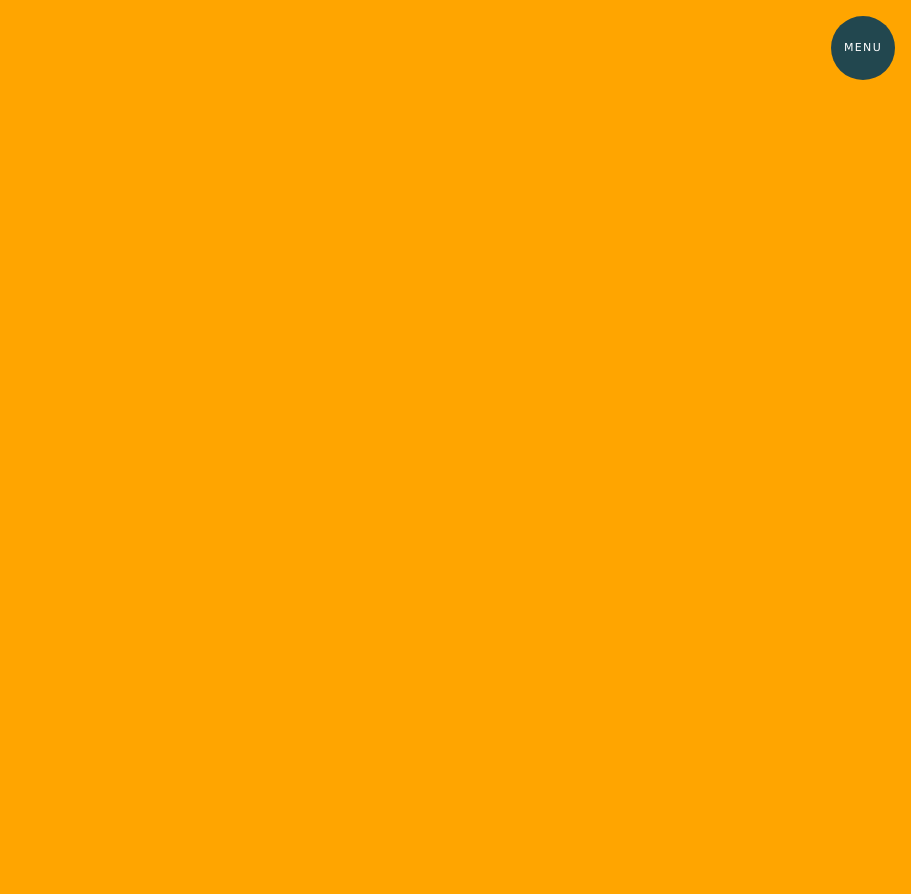
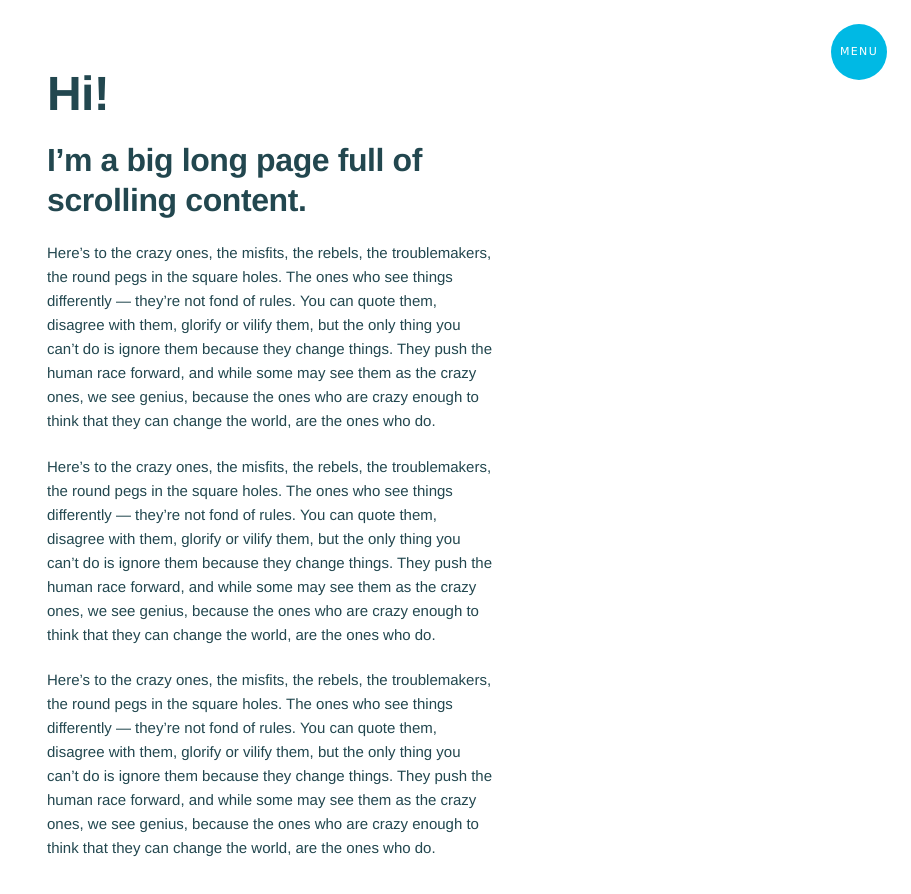
Before and after one commit to brentneave/css-only-menu, a website: page www/index.html in a window 1280 px wide. Shown: the whole page, without its empty margins (369-1280 px from the left). Before the commit the page ends 800 px from the top, so only its background shows below. Drawn offline with Linux system fonts and the light colour scheme.

Commit message:
Tweaks
Added some style and interaction things.

```diff
--- a/frontend/scss/components/component--menu.scss
+++ b/frontend/scss/components/component--menu.scss
@@ -9,40 +9,46 @@
   &__button-close, {
     display: block;
     position: fixed;
-    top: 1rem;
-    right: 1rem;
-    width: 4rem;
-    height: 4rem;
+    top: 1.5rem;
+    right: 1.5rem;
+    width: 3.5rem;
+    height: 3.5rem;
     border-radius: 50%;
-    background-color: $dark-grey;
+    background-color: $light-blue;
     color: $white;
     transform-origin: center center;
-    transition: transform .25s ease-in,
+    transition: transform .25s ease-in-out,
                 opacity .25s ease-in;
-    font-family: Lucida Grande, sans-serif;
+    font-family: Lucida Grande, Verdana, sans-serif;
     font-size: .6875rem;
     letter-spacing: .125em;
-    line-height: 4rem;
+    line-height: 3.5rem;
     text-align: center;
     text-transform: uppercase;
   }
   &__button-close {
-    transform: scale(0);
-    color: $dark-grey;
+    background-color: $dark-grey;
+    transform: rotate(-180deg);
+    opacity: 0;
   }
 
   &__list {
     position: fixed;
+    pointer-events: none;
     left: 0;
-    bottom: 100%;
+    top: 0;
     width: 100%;
     height: 100%;
+    margin: 0;
+    padding: 2.25rem 1.5rem 1.5rem;
+    @include breakpoint-4 {
+      padding: 4rem;
+    }
     overflow-y: auto;
-    padding: 4rem;
     opacity: 0;
-    transition: opacity .333s ease-in;
+    transition: opacity .333s ease-in-out;
     background-color: $light-blue;
-    text-align: center;
+    text-align: left;
     li {
       list-style-type: none;
       color: $white;
@@ -54,25 +60,22 @@
 
       opacity: 0;
       transform: translateY(3.5rem);
-      transition: transform .33s ease-out,
+      transition: transform .44s ease-out,
                   opacity .33s ease-out;
     }
   }
 
   &__checkbox:checked ~ &__button-open {
-    transform: scale(0);
-    opacity: 0;
-    color: $dark-grey;
+    transform: rotate(180deg);
   }
 
   &__checkbox:checked ~ &__button-close {
-    transform: scale(1);
+    transform: rotate(0);
     opacity: 1;
-    color: $white;
   }
 
   &__checkbox:checked ~ &__list {
-    bottom: 0;
+    pointer-events: auto;
     opacity: 1;
     li {
       opacity: 1;
--- a/frontend/scss/global/document.scss
+++ b/frontend/scss/global/document.scss
@@ -4,6 +4,12 @@ html {
 body {
     height: 100%;
     margin: 0 auto;
+    max-width: 36rem;
+    padding: 4rem 1.5rem 1.5rem;
     color: $dark-grey;
     background-color: $white;
+
+    @include breakpoint-4 {
+      padding: 4rem;
+    }
 }
--- a/frontend/scss/global/type.scss
+++ b/frontend/scss/global/type.scss
@@ -8,10 +8,11 @@ body {
 }
 
 %headline {
-    line-height: 1;
+    line-height: 1.25;
 
-    text-transform: uppercase;
-    font-weight: normal;
+    font-weight: bold;
+
+    letter-spacing: -.0125em;
 
     -webkit-font-smoothing: antialiased;
     text-rendering: optimizeLegibility;
@@ -20,8 +21,8 @@ body {
 }
 
 %body-copy {
-    font-size: (14/16)+rem;
-    line-height: (20/14);
+    font-size: (15/16)+rem;
+    line-height: (24/15);
 
     margin-top: 0;
     margin-bottom: 0;
@@ -29,37 +30,6 @@ body {
 
     * + & {
         margin-top: (20/14)+em;
-    }
-
-    @include breakpoint-2 {
-        font-size: (15/16)+rem;
-        line-height: (24/15);
-
-        * + & {
-            margin-top: (24/15)+em;
-        }
-    }
-
-    @include breakpoint-6 {
-        font-size: 1rem;
-        line-height: (24/16);
-
-        * + & {
-            margin-top: (24/16)+em;
-        }
-    }
-
-    @include breakpoint-8 {
-        font-size: (17/16)+rem;
-        line-height: (28/17);
-
-        * + & {
-            margin-top: (28/17)+em;
-        }
-    }
-
-    strong {
-        font-weight: normal;
     }
 }
 
@@ -76,16 +46,10 @@ h1, h2 {
 
 h1 {
     @extend %headline;
-    font-size: 2.25em;
+    font-size: 2rem;
 
-    @include breakpoint-2 {
-        font-size: 3.25em;
-        line-height: (2.75/3);
-    }
-
-    @include breakpoint-7 {
-        font-size: 3.5em;
-        line-height: (3.25/3.5);
+    @include breakpoint-4 {
+        font-size: 3rem;
     }
 }
 
@@ -96,17 +60,15 @@ h1 {
 
 h2 {
     @extend %headline;
+    font-size: 1.5rem;
 
-    font-size: 1.5em;
-    letter-spacing: 0.5px;
-
-    @include breakpoint-2 {
-        font-size: 1.75em;
+    @include breakpoint-4 {
+        font-size: 2rem;
     }
 }
 
 * + h2 {
-    margin-top: 1em;
+    margin-top: 1rem;
 }
 
 h3 {
--- a/www/index.html
+++ b/www/index.html
@@ -14,13 +14,20 @@
     <ul class='component--menu__list'>
       <li>Services</li>
       <li>Membership</li>
+      <li>Support</li>
       <li>Case Studies</li>
       <li>About</li>
       <li>Contact</li>
     </ul>
     <label class='component--menu__button-open' for='component--menu__checkbox'>Menu</label>
-    <label class='component--menu__button-close' for='component--menu__checkbox'>✖</label>
+    <label class='component--menu__button-close' for='component--menu__checkbox'>Close</label>
 </div>
+
+<h1>Hi!<h1>
+<h2>I’m a big long page full of scrolling content.</h2>
+<p>Here’s to the crazy ones, the misfits, the rebels, the troublemakers, the round pegs in the square holes. The ones who see things differently — they’re not fond of rules. You can quote them, disagree with them, glorify or vilify them, but the only thing you can’t do is ignore them because they change things. They push the human race forward, and while some may see them as the crazy ones, we see genius, because the ones who are crazy enough to think that they can change the world, are the ones who do.</p>
+<p>Here’s to the crazy ones, the misfits, the rebels, the troublemakers, the round pegs in the square holes. The ones who see things differently — they’re not fond of rules. You can quote them, disagree with them, glorify or vilify them, but the only thing you can’t do is ignore them because they change things. They push the human race forward, and while some may see them as the crazy ones, we see genius, because the ones who are crazy enough to think that they can change the world, are the ones who do.</p>
+<p>Here’s to the crazy ones, the misfits, the rebels, the troublemakers, the round pegs in the square holes. The ones who see things differently — they’re not fond of rules. You can quote them, disagree with them, glorify or vilify them, but the only thing you can’t do is ignore them because they change things. They push the human race forward, and while some may see them as the crazy ones, we see genius, because the ones who are crazy enough to think that they can change the world, are the ones who do.</p>
 
 </body>
 </html>
```
Also changed, not shown: www/static/css/screen.css, 1 other file.
